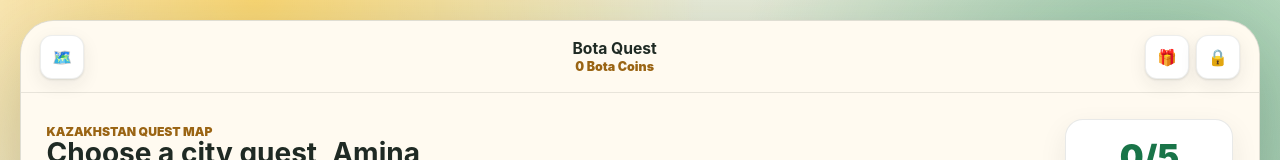
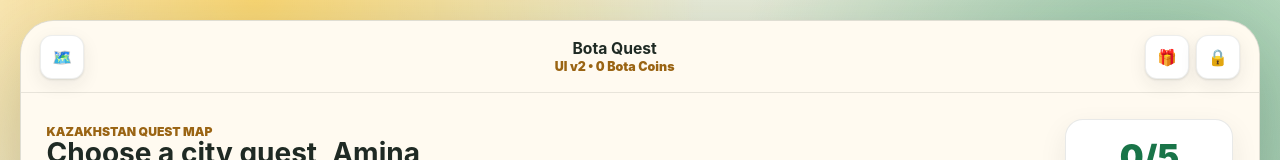
Before and after one commit to sutaniese/Bayan_suly, a React (Vite) app: page / in a window 1280 px wide. Both pictures are taken after a click on the button "Start Adventure". Shown: the top 160 px of the page. Built offline with nearby package versions, Linux system fonts and the light colour scheme.

Commit message:
Add visible UI version marker

```diff
--- a/src/App.tsx
+++ b/src/App.tsx
@@ -210,7 +210,7 @@ function TopBar({ profile, onMap, onRewards, onParent }: { profile: UserProfile;
       <button className="icon-button" onClick={onMap} aria-label="Map">🗺️</button>
       <div className="brand-lockup">
         <strong>Bota Quest</strong>
-        <span>{profile.coins} Bota Coins</span>
+        <span>UI v2 • {profile.coins} Bota Coins</span>
       </div>
       <div className="top-actions">
         <button className="icon-button" onClick={onRewards} aria-label="Rewards">🎁</button>
```
